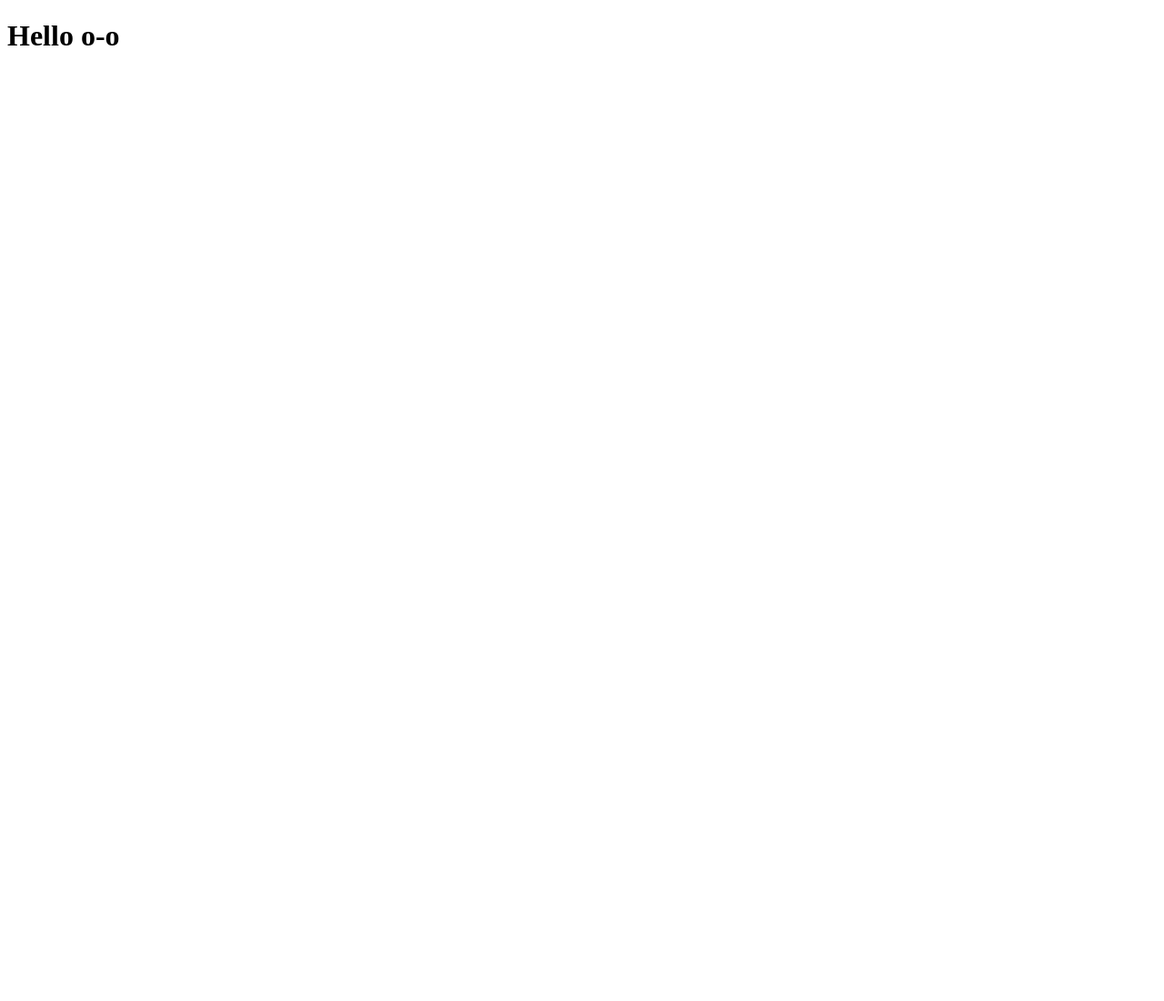
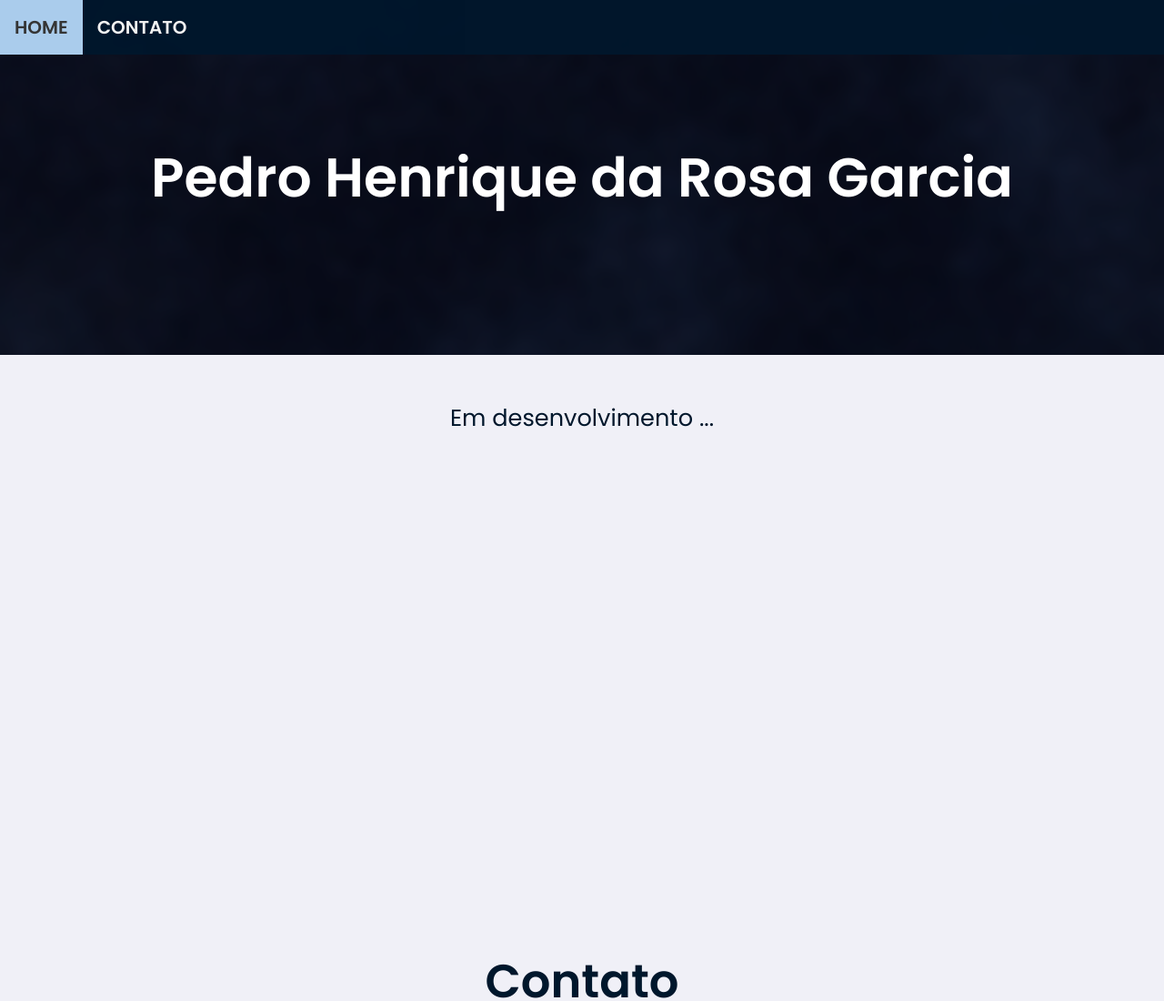
Before and after one commit to estanho/estanho.github.io, a plain HTML site: page index.html in a window 1280 px wide. Shown: the top 1100 px of the page at 91% size. Before the commit the page ends 800 px from the top, so only its background shows below. Drawn offline with Linux system fonts and the light colour scheme.

Commit message:
update all

```diff
--- a/index.html
+++ b/index.html
@@ -1,10 +1,45 @@
+<!--
+	Codigo feito por: Pedro Henrique da Rosa Garcia
+-->
+
 <!DOCTYPE html>
-<html>
-	<head>
-		<title>Página principal</title>
-		<meta charset="utf-8">
-	</head>
-	<body>
-        <h1>Hello o-o</h1>
-	</body>
+<html lang="en">
+<head>
+    <meta charset="UTF-8">
+    <meta name="viewport" content="width=device-width, initial-scale=1.0">
+    <meta name="theme-color" content="#8257E5">
+    <title>PHRG</title>
+    <link rel="stylesheet" href="./public/styles/index.css">
+    <link rel="stylesheet" href="./public/styles/main.css">
+    <link rel="stylesheet" href="./public/styles/partials/menu.css">
+    <link href="https://fonts.googleapis.com/css2?family=Archivo:wght@400;700&amp;family=Poppins:wght@400;600&amp;display=swap" rel="stylesheet">
+	<script src="/public/scripts/menu.js"></script>
+</head>
+<body>
+    <ul class="menu" id="menu">
+        <li class="ativo" onclick="alterarOpc(this)"><a class="item-menu" href="#home">Home</a></li>
+        <li class="opc" onclick="alterarOpc(this)"><a class="item-menu" href="#contato">Contato</a></li>
+    </ul>
+
+    <div class ="home" id="home" >
+		<h1>Pedro Henrique da Rosa Garcia</h1>
+    </div>
+
+    <div class ="info" id="info">
+        <p class="dev">
+            Em desenvolvimento ...
+        </p>
+    </div>
+
+    <div class="contato" id="contato">
+        <h1>Contato</h1>
+        <br>
+        <h4>
+            Email: pedroh.rosag@gmail.com
+            <br>
+            <a href="https://www.linkedin.com/in/pedrohrosag/" target="_blank">LinkedIn</a>
+            <a href="https://github.com/estanho" target="_blank">GitHub</a>
+        </h4>
+    </div>
+</body>
 </html>
--- /dev/null
+++ b/public/scripts/menu.js
@@ -0,0 +1,7 @@
+function alterarOpc(el){
+    var opcs = document.getElementById('menu').children;
+    for(var i = 0; i < opcs.length; i++){
+        opcs[i].className = "opc";
+    }
+    el.className = "ativo";
+}
--- /dev/null
+++ b/public/styles/index.css
@@ -0,0 +1,55 @@
+div {
+    padding: 50px;
+    height: 500px;
+}
+
+.home {
+    padding: 150px;
+    background-image:url("/public/images/topo.png");
+    background-position: center;
+    background-repeat: repeat-x;
+    height: 100%;
+    text-align: center;
+}
+.home h1 {
+    display: inline-block;
+    vertical-align: top;
+    color: var(--color-title);
+    font-size: 60px;
+}
+.home h4 {
+    color: var(--color-title);
+    font-size: 24px;
+}
+.home p {
+    text-align: center;
+    margin-top: 100px;
+    color: var(--color-title);
+    font-size: 22px;
+}
+
+.info p.dev {
+    text-align: center;
+}
+.contato {
+    text-align: center;
+}
+
+.contato a {
+    display: inline-block;
+    margin-top: 30px;
+    width: 300px;
+    text-decoration: none;
+    padding: 14px;
+    text-transform: uppercase;
+    font-weight: bold;
+    color: #FFFFFF;
+    background-color: #00172cee;
+    text-decoration: none;
+}
+.contato a:hover {
+    color: #00172cee;
+    border: 2px solid#00172cee;
+    background-color: #FFFFFF;
+    transition-duration: 0.4s;
+}
--- /dev/null
+++ b/public/styles/main.css
@@ -0,0 +1,34 @@
+:root {
+    --color1: #556270;
+    --color2: #4ECDC4;
+    --color3: #C7F464;
+    --color4: #FF6B6B;
+    --color5: #C44D58;
+    --color-background: #F0F0F7;
+    --color-background-menu:  #00172cee;
+    --color-background-menu-houver:  #aaccec;
+    --color-background-menu-active: #0084ff;
+    --color-text-menu:#f2f2f2;
+    --color-text-menu-houver:#353535;
+    --color-title: #FFFFFF;
+    --color-text-title: #00172c;
+    --color-background-video: #C1BCCC;
+}
+* {
+    margin: 0;
+    padding: 0;
+}
+
+section {
+    padding: 5em;
+    height: 100vh;
+}
+
+body,
+input,
+button,
+textarea {
+    font: 500 1.6rem Poppins;
+    color: var(--color-text-title);
+    background-color: var(--color-background);
+}
--- /dev/null
+++ b/public/styles/partials/menu.css
@@ -0,0 +1,30 @@
+.menu {
+    position: fixed;
+    width: 100%;
+    background-color: var(--color-background-menu);
+    display: flex;
+    z-index: 10;
+}
+.menu li {
+    list-style: none;
+}
+.menu li a {
+    position: relative;
+    display: block;
+    color: var(--color-text-menu);
+    text-align: center;
+    padding: 15px 16px;
+    text-decoration: none;
+    text-transform: uppercase;
+    font-weight: bold;
+    font-size: 20px;
+}
+.menu li.ativo a {
+    background-color: var(--color-background-menu-active);
+    color: var(--color-title);
+}
+.menu .item-menu:hover {
+    background-color: var(--color-background-menu-houver);
+    color: var(--color-text-menu-houver);
+    border-fa
+}
```
Also changed, not shown: img.txt (added), public/images/topo.png (added).
